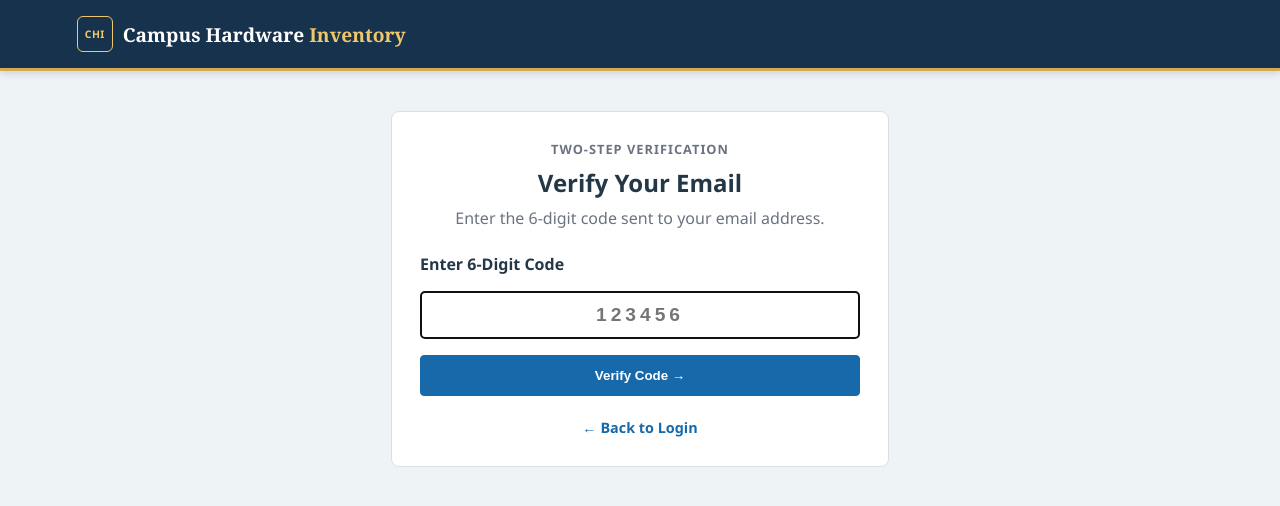
After one commit to Markchives/Activity-7---Feliciano, a Flask app: template templates/otp_verify.html in a window 1280 px wide. The commit adds this page. Shown: the top 506 px of the page. Run offline with Flask 3, Linux system fonts and the light colour scheme; the template is opened without the code that fills it, so the values that code supplies are empty.

Commit message:
ano ba tong ginagawa ko

```diff
--- a/app.py
+++ b/app.py
@@ -1,6 +1,9 @@
 import importlib.util
 import os
+import random
+import smtplib
 from datetime import datetime
+from email.mime.text import MIMEText
 from functools import wraps
 from pathlib import Path
 
@@ -16,6 +19,32 @@ spec.loader.exec_module(act7)
 
 app = Flask(__name__)
 app.secret_key = os.environ.get("SECRET_KEY", "act7-development-secret")
+
+SMTP_SERVER = os.environ.get("SMTP_SERVER", "smtp-relay.brevo.com")
+SMTP_PORT = int(os.environ.get("SMTP_PORT", "2525"))
+SMTP_LOGIN = os.environ.get("SMTP_LOGIN", "")
+SMTP_PASSWORD = os.environ.get("SMTP_PASSWORD", "")
+SMTP_SENDER = os.environ.get("SMTP_SENDER", SMTP_LOGIN)
+
+
+def send_otp_email(receiver_email, otp, intent):
+    message = MIMEText(
+        f"Your {intent} One-Time Password (OTP) is: {otp}\n\n"
+        "Please enter this code to proceed. Do not share this code with anyone."
+    )
+    message["Subject"] = f"Laboratory System - {intent} OTP"
+    message["From"] = SMTP_SENDER
+    message["To"] = receiver_email
+
+    try:
+        with smtplib.SMTP(SMTP_SERVER, SMTP_PORT) as server:
+            server.starttls()
+            server.login(SMTP_LOGIN, SMTP_PASSWORD)
+            server.send_message(message)
+        return True
+    except Exception as error:
+        print(f"Email Error: {error}")
+        return False
 
 act7.init_db()
 auth = act7.AuthController()
@@ -85,27 +114,87 @@ def register():
     name = request.form.get("student_name", "").strip()
     if role == "ADMIN":
         name = request.form.get("admin_name", "").strip()
-    ok, message = auth.register_user(
-        request.form.get("username", "").strip(),
-        request.form.get("email", "").strip(),
-        request.form.get("password", ""),
-        role=role,
-        student_name=name,
-        student_number=request.form.get("student_number", "").strip(),
-        section=request.form.get("section", "").strip(),
-    )
-    flash(message, "success" if ok else "danger")
+    username = request.form.get("username", "").strip()
+    email = request.form.get("email", "").strip()
+    password = request.form.get("password", "")
+    if not username or not email or not password:
+        flash("All registration fields are required.", "danger")
+        return redirect(url_for("login"))
+
+    otp = str(random.randint(100000, 999999))
+    session["pending_user"] = {
+        "username": username,
+        "email": email,
+        "password": password,
+        "role": role,
+        "student_name": name,
+        "student_number": request.form.get("student_number", "").strip(),
+        "section": request.form.get("section", "").strip(),
+        "otp": otp,
+    }
+    if send_otp_email(email, otp, intent="Account Registration"):
+        flash("We sent a 6-digit code to your email. Please verify.", "info")
+        return redirect(url_for("verify_otp", action="register"))
+
+    session.pop("pending_user", None)
+    flash("Failed to send OTP email. Please try again.", "danger")
     return redirect(url_for("login"))
 
 
 @app.route("/reset-request", methods=["POST"])
 def reset_request():
-    ok, message = auth.request_password_reset(
-        request.form.get("username", "").strip(),
-        request.form.get("email", "").strip(),
-    )
-    flash(message, "success" if ok else "danger")
+    username = request.form.get("username", "").strip()
+    email = request.form.get("email", "").strip()
+    if not username or not email:
+        flash("Username and email are required.", "danger")
+        return redirect(url_for("login"))
+
+    otp = str(random.randint(100000, 999999))
+    session["pending_reset"] = {"username": username, "email": email, "otp": otp}
+    if send_otp_email(email, otp, intent="Password Reset"):
+        flash("We sent a 6-digit code to your email. Please verify.", "info")
+        return redirect(url_for("verify_otp", action="reset"))
+
+    session.pop("pending_reset", None)
+    flash("Failed to send OTP email. Please try again.", "danger")
     return redirect(url_for("login"))
+
+
+@app.route("/verify-otp/<action>", methods=["GET", "POST"])
+def verify_otp(action):
+    if action not in {"register", "reset"}:
+        flash("Invalid verification request.", "danger")
+        return redirect(url_for("login"))
+
+    session_key = "pending_user" if action == "register" else "pending_reset"
+    if session_key not in session:
+        flash("Session expired. Please try again.", "warning")
+        return redirect(url_for("login"))
+
+    if request.method == "POST":
+        user_otp = request.form.get("otp_code", "").strip()
+        data = session[session_key]
+        if user_otp == data["otp"]:
+            if action == "register":
+                ok, message = auth.register_user(
+                    data["username"],
+                    data["email"],
+                    data["password"],
+                    role=data["role"],
+                    student_name=data["student_name"],
+                    student_number=data["student_number"],
+                    section=data["section"],
+                )
+                session.pop(session_key, None)
+                flash(message, "success" if ok else "danger")
+            else:
+                ok, message = auth.request_password_reset(data["username"], data["email"])
+                session.pop(session_key, None)
+                flash(message, "success" if ok else "danger")
+            return redirect(url_for("login"))
+        flash("Invalid OTP code. Try again.", "danger")
+
+    return render_template("otp_verify.html", action_url=url_for("verify_otp", action=action))
 
 
 @app.route("/dashboard")
--- a/templates/login.html
+++ b/templates/login.html
@@ -31,7 +31,7 @@
       <input id="registration-password" name="password" type="password" placeholder="Password" required>
       <button class="password-toggle" type="button" data-password-toggle="registration-password" aria-label="Show password" title="Show password">Show</button>
     </span>
-    <button type="submit">Register</button>
+    <button class="primary wide" type="submit">Send Verification Code <span>→</span></button>
   </form>
 </section>
 <section style="max-width:520px;margin:40px auto">
@@ -39,7 +39,7 @@
   <form method="post" action="{{ url_for('reset_request') }}" class="grid reset-form">
     <input name="username" placeholder="Username" required>
     <input name="email" type="email" placeholder="Account email" required>
-    <button type="submit">Request reset</button>
+    <button class="primary wide" type="submit" style="background-color: #d67a00; border-color: #d67a00; color: white;">Send Verification Code <span>→</span></button>
   </form>
 </section>
 <script>
--- /dev/null
+++ b/templates/otp_verify.html
@@ -0,0 +1,18 @@
+{% extends "base.html" %}
+{% block content %}
+<section style="max-width:440px;margin:40px auto;padding:28px;border:1px solid #d9dee7;border-radius:8px;background:#ffffff;">
+  <div style="margin-bottom:24px;text-align:center;">
+    <p style="margin:0 0 8px;color:#6b7280;font-size:.8rem;font-weight:700;letter-spacing:1px;">TWO-STEP VERIFICATION</p>
+    <h1 style="margin:0 0 8px;">Verify Your Email</h1>
+    <p style="margin:0;color:#6b7280;">Enter the 6-digit code sent to your email address.</p>
+  </div>
+  <form method="post" action="{{ action_url }}" style="display:grid;gap:16px;">
+    <label for="otp_code" style="font-weight:700;">Enter 6-Digit Code</label>
+    <input id="otp_code" name="otp_code" maxlength="6" pattern="[0-9]{6}" inputmode="numeric" placeholder="123456" required autofocus style="box-sizing:border-box;width:100%;padding:12px;border:1px solid #b8c0cc;border-radius:4px;letter-spacing:4px;font-size:1.2rem;font-weight:700;text-align:center;">
+    <button type="submit" style="padding:12px 16px;border:1px solid #1769aa;border-radius:4px;background:#1769aa;color:#ffffff;font-weight:700;cursor:pointer;">Verify Code &rarr;</button>
+  </form>
+  <div style="margin-top:20px;text-align:center;">
+    <a href="{{ url_for('login') }}" style="font-size:.9rem;color:#1769aa;text-decoration:none;font-weight:700;">&larr; Back to Login</a>
+  </div>
+</section>
+{% endblock %}
```
Also changed, not shown: 1 other file.
